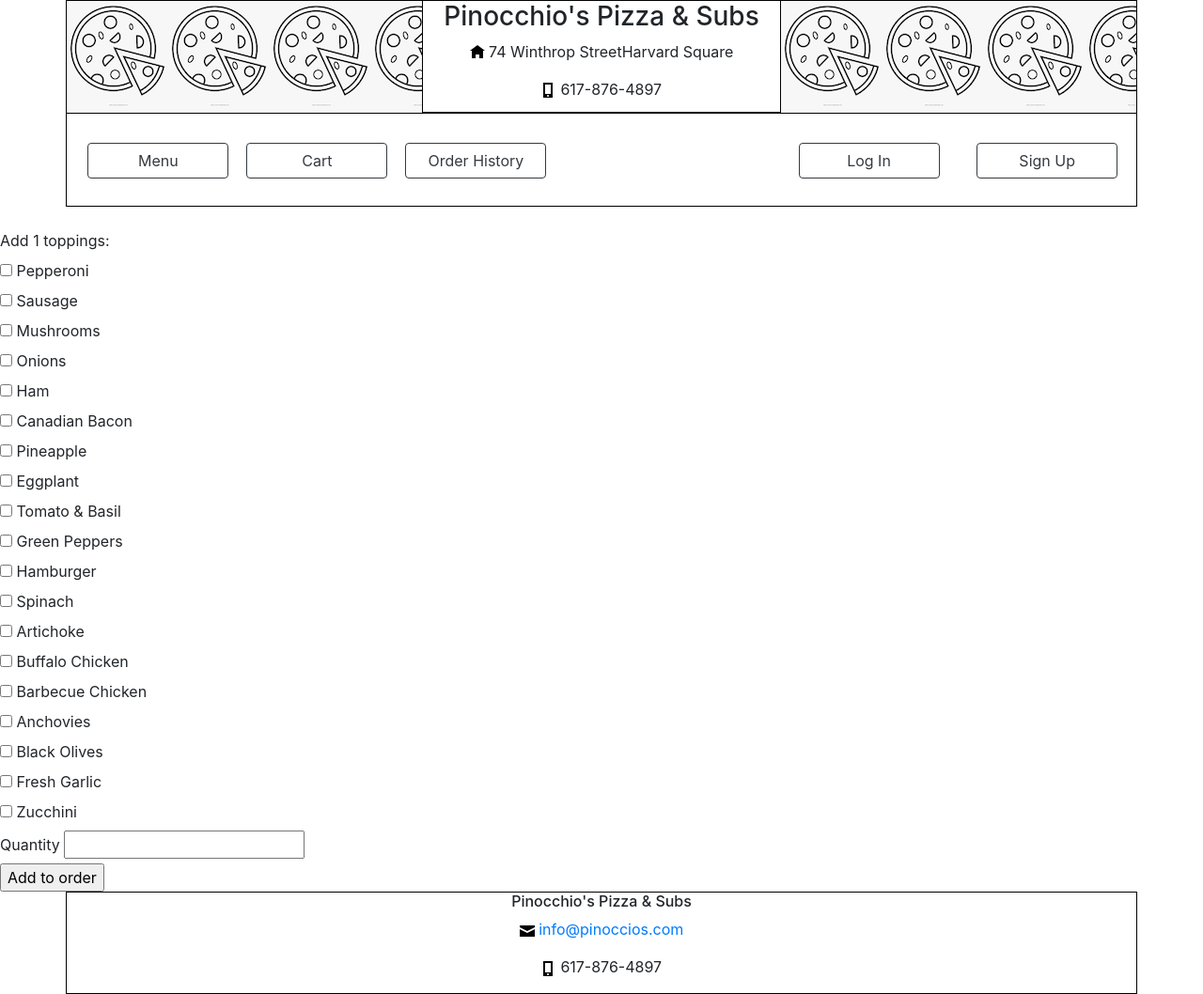
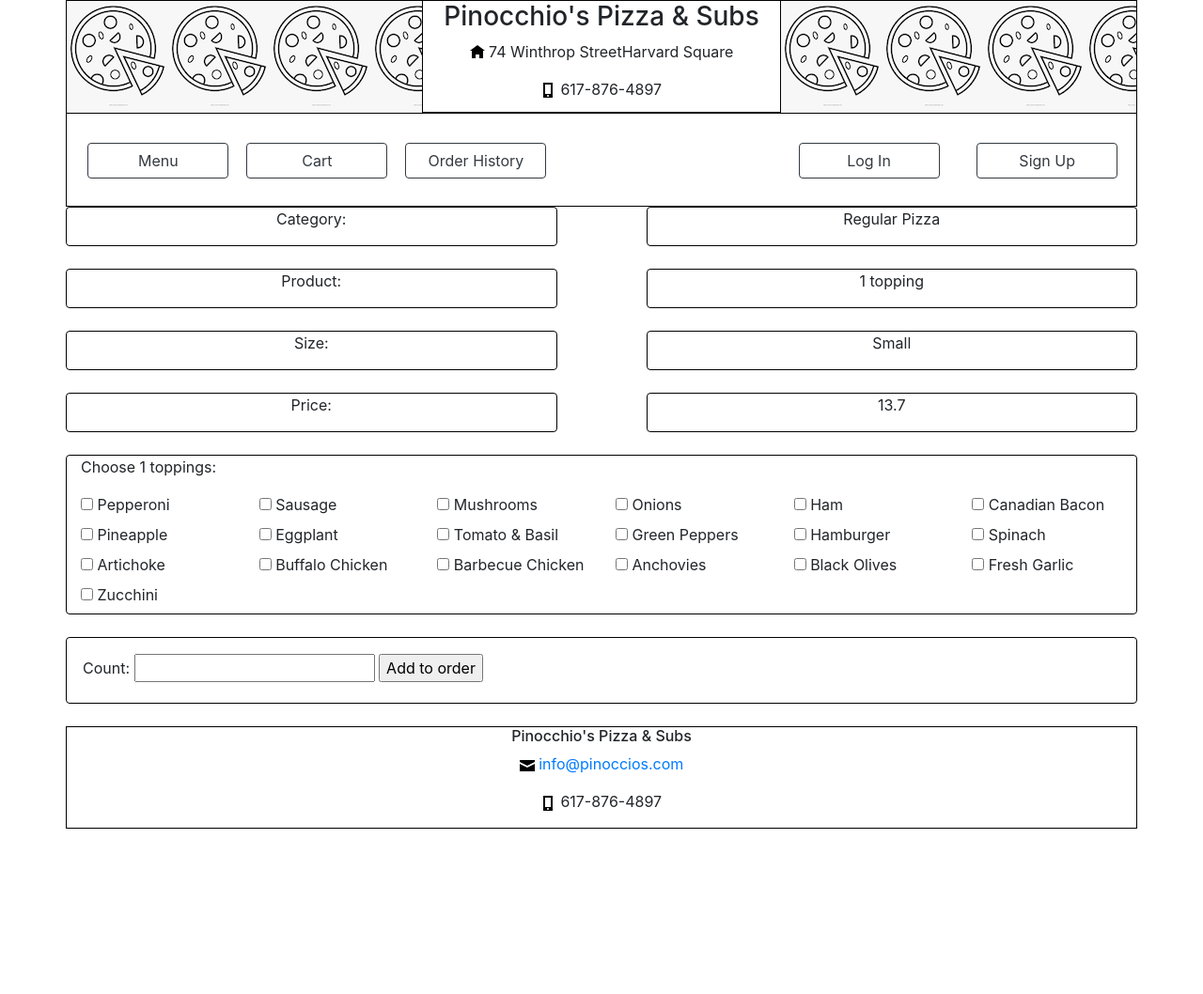
Before and after one commit to laimaurnezaite/Pinocchios, a Django app: page /506/ in a window 1280 px wide. Shown: the whole page at 94% size. After the commit the page ends 882 px from the top, so only its background shows below. Run offline with Django 3.2, Linux system fonts and the light colour scheme; data comes from the database, SQL or seed files in the repository; some libraries are stand-ins or nearby versions.

Commit message:
create product detail laytout

```diff
--- a/templates/item.html
+++ b/templates/item.html
@@ -2,44 +2,90 @@
 
 {% block content %}
 <div>
-    <table class="collapse" style="border: 1px solid black; border-collapse: collapse;">
-        <tr>
-            <th style="border: 1px solid black">Category:</th>
-            <td style="border: 1px solid black">{{ product.item_category }}</td>
-        </tr>
-        <tr>
-            <th style="border: 1px solid black">Product:</th>
-            <td style="border: 1px solid black">{{ product.title }}</td>
-        </tr>
-        <tr>
-            <th style="border: 1px solid black">Size:</th>
-            <td style="border: 1px solid black">{{ product.size }}</td>
-        </tr>
-        <tr>
-            <th style="border: 1px solid black">Price:</th>
-            <td style="border: 1px solid black">{{ product.unit_price }}</td>
-        </tr>
-    </table>
+    <div class="container">
+        <div class="row">
+            <div class="col rounded" style="border: 1px solid black; text-align:center; margin:auto">
+                <p>Category:</p>
+            </div>
+            <div class="col-1"></div>
+            <div class="col rounded" style="border: 1px solid black; text-align:center;">
+                <p>{{ product.item_category }} </p>
+            </div>
+        </div>
+        <br>
+        <div class="row">
+            <div class="col rounded" style="border: 1px solid black; text-align:center; margin:auto">
+                <p>Product:</p>
+            </div>
+            <div class="col-1"></div>
+            <div class="col rounded" style="border: 1px solid black; text-align:center;">
+                <p>{{ product.title }} </p>
+            </div>
+        </div>
+        <br>
+        <div class="row">
+            <div class="col rounded" style="border: 1px solid black; text-align:center; margin:auto">
+                <p>Size:</p>
+            </div>
+            <div class="col-1"></div>
+            <div class="col rounded" style="border: 1px solid black; text-align:center;">
+                <p>{{ product.size }} </p>
+            </div>
+        </div>
+        <br>
+        <div class="row">
+            <div class="col rounded" style="border: 1px solid black; text-align:center; margin:auto">
+                <p>Price:</p>
+            </div>
+            <div class="col-1"></div>
+            <div class="col rounded" style="border: 1px solid black; text-align:center;">
+                <p>{{ product.unit_price }} </p>
+            </div>
+        </div>
         <br>
 
     </div>
-<div>
+</div>
+
     <form action="/orders/add/" method="POST" name="ordering">
         {% csrf_token %}
         {{ form.as_p}}
 
         {% if number_of_toppings > 0 %}
-            <label for="toppings">Add {{number_of_toppings}} toppings:</label><br>
+            <!-- <label for="toppings">Choose {{number_of_toppings}} toppings:</label><br> -->
+            <div class="container rounded" style="border: 1px solid black;">
+                <div class="row">
+                    <div class="col">
+                        <p>Choose {{number_of_toppings}} toppings:</p>
+                    </div>
+                </div>
+                <div class="row">
                     {% for topping in toppings %}
+                    <div class="col-2">
                     <input class="single-checkbox" type="checkbox" name="toppings" id="toppings" value="{{topping.id}}">
                     <label for="toppings">{{topping.title}}</label><br>
+                    </div>
                     {% endfor %}
+                </div>
+            </div>
+            <br>
         {% endif %}
+        <div class="container rounded" style="border: 1px solid black;">
+            <div class="row">
+                <div class="col" style="padding: 1.5%;">
                     <input type="hidden" id="product" name="product" value="{{ product.id }}">
-        <label for="quantity">Quantity</label>
-        <input type="number" id="quantity" name="quantity" min="0" required><br>
+                    <label for="quantity">Count:</label>
+                    <input type="number" id="quantity" name="quantity" min="0" required>
                     <input type="submit" value="Add to order">
+                </div>
+
+            </div>
+
+        </div>
+
     </form>
 
     </div>
+    <br>
+</div>
 {% endblock content %}
```
Lines whose indentation alone changed are shown as unchanged.
